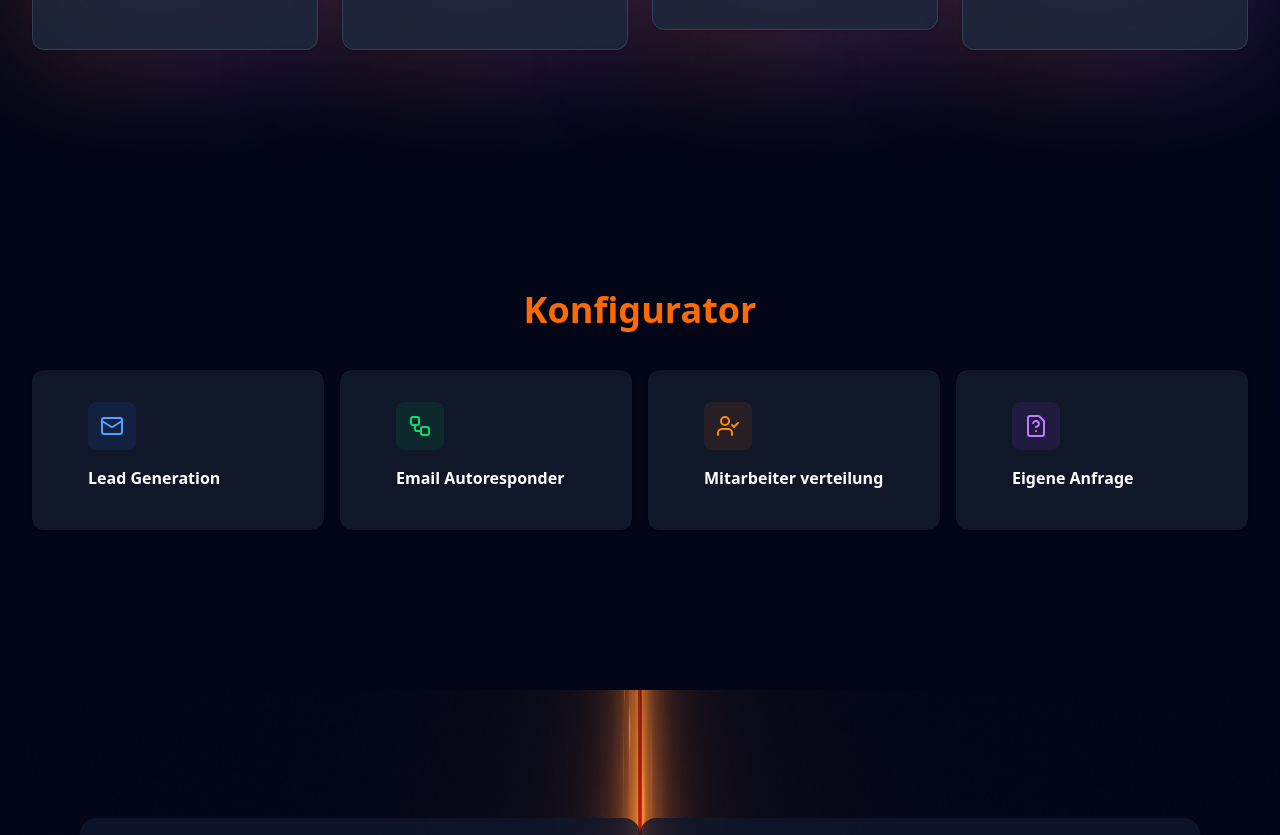
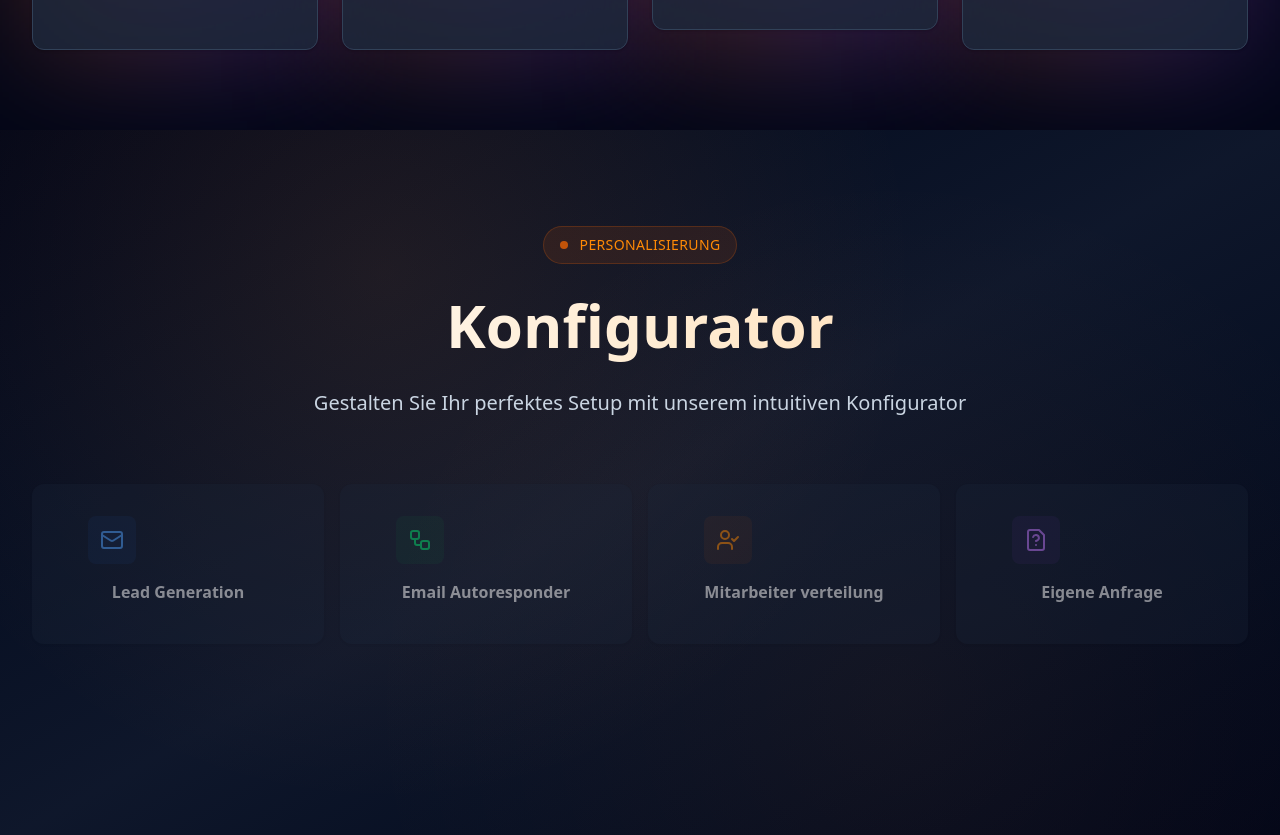
Before and after one commit to KreakxX/n8n-Agentur-Website, a Next.js app: page / in a window 1280 px wide. Shown: the part 1360-2195 px from the top of the page. Built offline with nearby package versions, Linux system fonts and the light colour scheme.

Commit message:
Design update 8 i think

```diff
--- a/src/app/page.tsx
+++ b/src/app/page.tsx
@@ -1,14 +1,11 @@
 "use client";
 
 import { Button } from "@/components/ui/button";
-import { Card, CardContent, CardTitle } from "@/components/ui/card";
+import { Card, CardContent } from "@/components/ui/card";
 import { Badge } from "@/components/ui/badge";
 import {
-  ArrowRight,
   Users,
   Zap,
-  Code,
-  Database,
   Workflow,
   Mail,
   UserCheck,
@@ -64,7 +61,7 @@ import {
   SiGoogledocs,
   SiGoogletasks,
 } from "react-icons/si";
-import { useEffect, useState } from "react";
+import { useState } from "react";
 import { Input } from "@/components/ui/input";
 import { Textarea } from "@/components/ui/textarea";
 
@@ -362,14 +359,34 @@ export default function LandingPage() {
           </div>
         </div>
       </section>
-      <section className="py-20 bg-slate-950/20 mb-20">
-        <div className="container mx-auto px-4 sm:px-6 lg:px-8">
-          <div className="text-center space-y-8">
-            <h2 className="text-3xl sm:text-4xl font-bold mt-20 text-orange-500">
+      <section className="pt-24 pb-50 bg-gradient-to-br from-slate-950 via-slate-900 to-slate-950 relative overflow-hidden">
+        {/* Background decoration */}
+        <div className="absolute inset-0 bg-[radial-gradient(circle_at_30%_20%,rgba(251,146,60,0.1),transparent_50%)]" />
+        <div className="absolute inset-0 bg-[radial-gradient(circle_at_70%_80%,rgba(251,146,60,0.05),transparent_50%)]" />
+
+        <div className="container mx-auto px-4 sm:px-6 lg:px-8 relative">
+          <div className="text-center space-y-12">
+            {/* Enhanced headline with better typography */}
+            <div className="space-y-6">
+              <div className="inline-flex items-center gap-3 px-4 py-2 bg-orange-500/10 border border-orange-500/20 rounded-full">
+                <div className="w-2 h-2 bg-orange-500 rounded-full animate-pulse" />
+                <span className="text-orange-400 text-sm font-medium tracking-wide uppercase">
+                  Personalisierung
+                </span>
+              </div>
+
+              <h2 className="text-4xl sm:text-5xl lg:text-6xl font-bold bg-gradient-to-r from-white via-orange-100 to-orange-200 bg-clip-text text-transparent leading-tight">
                 Konfigurator
               </h2>
-          </div>
-
+
+              <p className="text-xl text-slate-300 max-w-2xl mx-auto leading-relaxed">
+                Gestalten Sie Ihr perfektes Setup mit unserem intuitiven
+                Konfigurator
+              </p>
+            </div>
+
+            <div className="relative">
+              <div className="mt-16  opacity-50">
                 <div className="flex justify-between gap-4 w-full mt-10">
                   <Card
                     onClick={() => {
@@ -532,7 +549,9 @@ export default function LandingPage() {
                     </div>
 
                     <div className="flex justify-center gap-4 mt-10">
-                <Card className={`p-8 bg-slate-800/50 border-none  w-full`}>
+                      <Card
+                        className={`p-8 bg-slate-800/50 border-none  w-full`}
+                      >
                         <CardContent>
                           <div className="space-y-4">
                             <div className="h-12 w-12 bg-blue-500/10 rounded-lg flex items-center justify-center">
@@ -630,7 +649,9 @@ export default function LandingPage() {
                     </div>
 
                     <div className="flex justify-center gap-4 mt-10">
-                <Card className={`p-8 bg-slate-800/50 border-none  w-full`}>
+                      <Card
+                        className={`p-8 bg-slate-800/50 border-none  w-full`}
+                      >
                         <CardContent>
                           <div className="space-y-4">
                             <div className="h-12 w-12 bg-blue-500/10 rounded-lg flex items-center justify-center">
@@ -728,7 +749,9 @@ export default function LandingPage() {
                     </div>
 
                     <div className="flex justify-center gap-4 mt-10">
-                <Card className={`p-8 bg-slate-800/50 border-none  w-full`}>
+                      <Card
+                        className={`p-8 bg-slate-800/50 border-none  w-full`}
+                      >
                         <CardContent>
                           <div className="space-y-4">
                             <div className="h-12 w-12 bg-blue-500/10 rounded-lg flex items-center justify-center">
@@ -826,7 +849,9 @@ export default function LandingPage() {
                     </div>
 
                     <div className="flex justify-center gap-4 mt-10">
-                <Card className={`p-8 bg-slate-800/50 border-none  w-full`}>
+                      <Card
+                        className={`p-8 bg-slate-800/50 border-none  w-full`}
+                      >
                         <CardContent>
                           <div className="space-y-4">
                             <div className="h-12 w-12 bg-blue-500/10 rounded-lg flex items-center justify-center">
@@ -863,6 +888,9 @@ export default function LandingPage() {
                   </div>
                 ) : null}
               </div>
+            </div>
+          </div>
+        </div>
       </section>
 
       <section className="relative overflow-hidden py-20 sm:py-32">
@@ -897,7 +925,7 @@ export default function LandingPage() {
         </div>
         <img
           src="BackgroundProjects5.png"
-          className="absolute inset-0 w-full h-full"
+          className="absolute inset-0 w-full h-full opacity-70"
         ></img>
 
         <div className="relative z-10">
@@ -951,7 +979,7 @@ export default function LandingPage() {
                               <span className="text-blue-500 font-bold">
                                 {" "}
                                 ihres{" "}
-                              </span>
+                              </span>{" "}
                               Unternehmens und die Informationen von der Website
                               des potentiellen{" "}
                               <span className="text-blue-500 font-bold">
```
Lines whose indentation alone changed are shown as unchanged.
